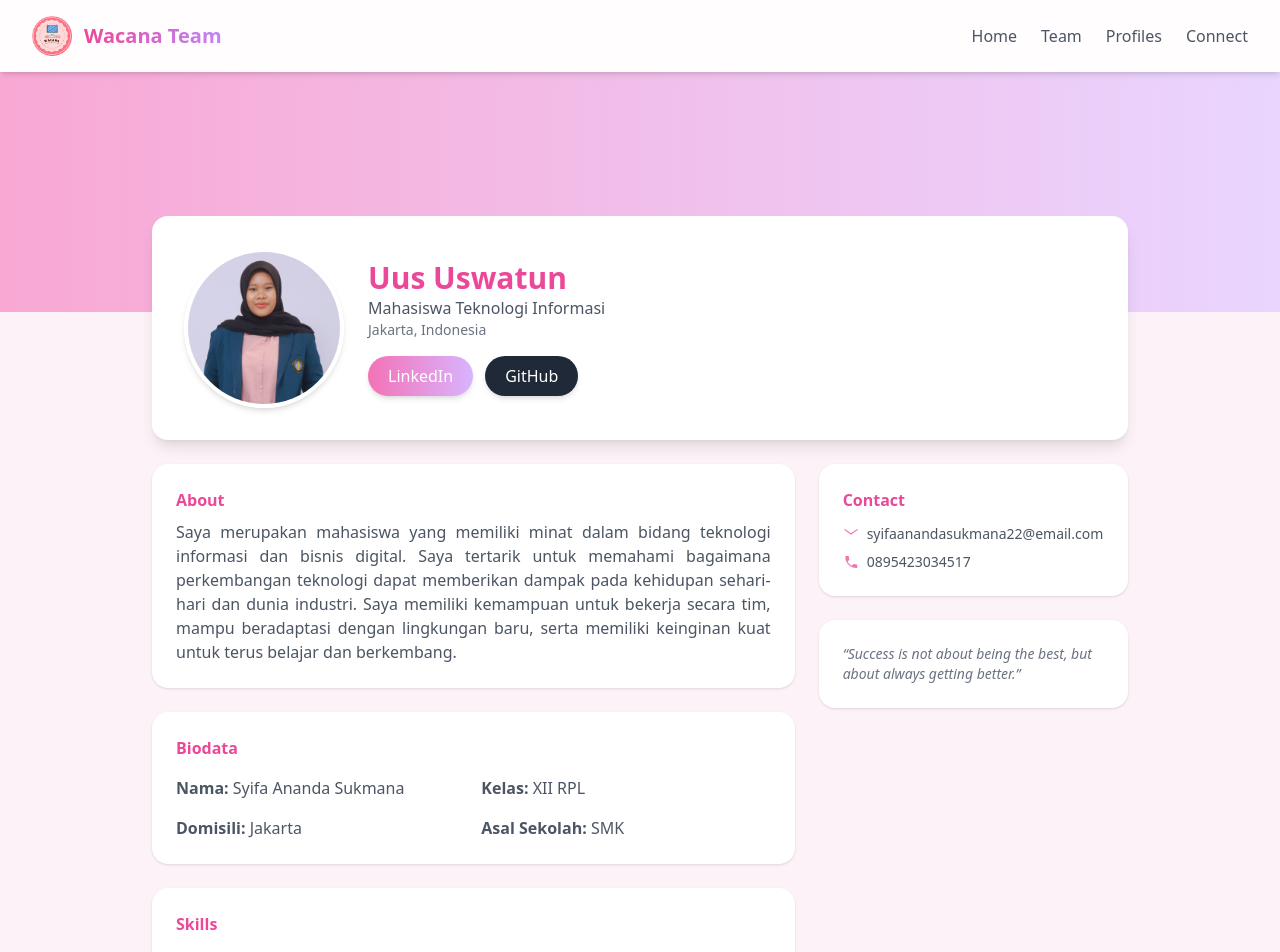
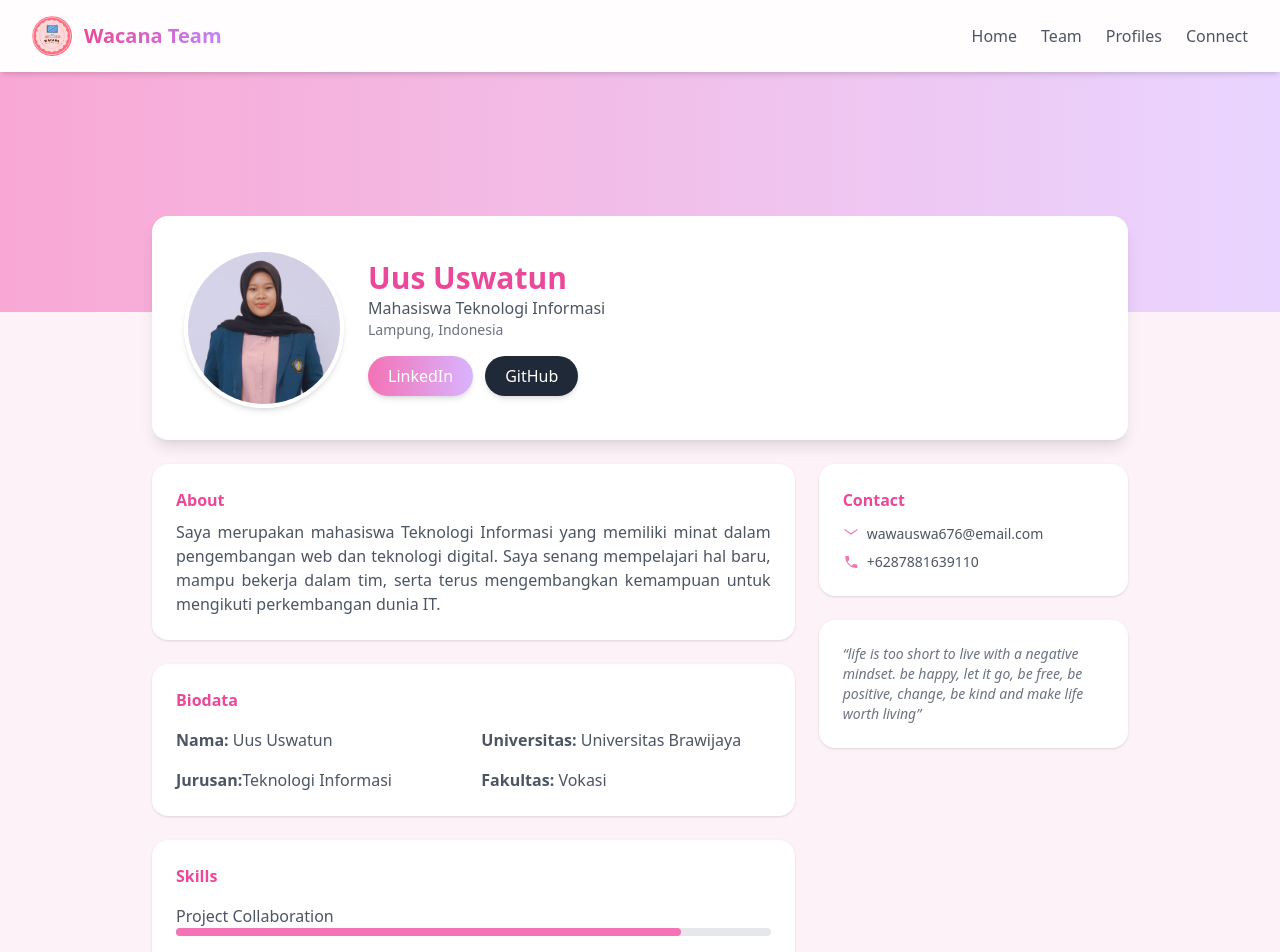
Before and after one commit to syifaananda22/project-reactjs, a React (Vite) app: page /wawa in a window 1280 px wide. Shown: the top 952 px of the page. Built offline with nearby package versions, Linux system fonts and the light colour scheme.

Commit message:
Update profile Wawa

```diff
--- a/src/pages/Wawa.jsx
+++ b/src/pages/Wawa.jsx
@@ -27,13 +27,13 @@ export default function Wawa() {
               </h1>
 
               <p className="text-gray-600">Mahasiswa Teknologi Informasi</p>
-              <p className="text-gray-500 text-sm">Jakarta, Indonesia</p>
+              <p className="text-gray-500 text-sm">Lampung, Indonesia</p>
 
               {/* BUTTON */}
               <div className="flex gap-3 mt-4">
 
                 <a
-                  href="https://www.linkedin.com/in/syifa-ananda-sukmana"
+                  href="www.linkedin.com/in/wawauswa676"
                   target="_blank"
                   rel="noopener noreferrer"
                   className="flex items-center gap-2 px-5 py-2 rounded-full text-white
@@ -44,7 +44,7 @@ export default function Wawa() {
                 </a>
 
                 <a
-                  href="https://github.com/syifaananda22"
+                  href="https://github.com/Wawaaaa0101"
                   target="_blank"
                   rel="noopener noreferrer"
                   className="flex items-center gap-2 px-5 py-2 rounded-full text-white
@@ -73,11 +73,7 @@ export default function Wawa() {
           <div className="bg-white p-6 rounded-2xl shadow hover:shadow-xl transition">
             <h2 className="font-bold text-pink-500 mb-2">About</h2>
             <p className="text-gray-600 text-justify">
-              Saya merupakan mahasiswa yang memiliki minat dalam bidang teknologi informasi
-              dan bisnis digital. Saya tertarik untuk memahami bagaimana perkembangan teknologi
-              dapat memberikan dampak pada kehidupan sehari-hari dan dunia industri.
-              Saya memiliki kemampuan untuk bekerja secara tim, mampu beradaptasi dengan
-              lingkungan baru, serta memiliki keinginan kuat untuk terus belajar dan berkembang.
+              Saya merupakan mahasiswa Teknologi Informasi yang memiliki minat dalam pengembangan web dan teknologi digital. Saya senang mempelajari hal baru, mampu bekerja dalam tim, serta terus mengembangkan kemampuan untuk mengikuti perkembangan dunia IT.
             </p>
           </div>
 
@@ -86,21 +82,22 @@ export default function Wawa() {
             <h2 className="font-bold text-pink-500 mb-4">Biodata</h2>
 
             <div className="grid grid-cols-2 gap-4 text-gray-600">
-              <p><b>Nama:</b> Syifa Ananda Sukmana</p>
-              <p><b>Kelas:</b> XII RPL</p>
-              <p><b>Domisili:</b> Jakarta</p>
-              <p><b>Asal Sekolah:</b> SMK</p>
+              <p><b>Nama:</b> Uus Uswatun</p>
+              <p><b>Universitas:</b> Universitas Brawijaya</p>
+              <p><b>Jurusan:</b>Teknologi Informasi</p>
+              <p><b>Fakultas:</b> Vokasi</p>
             </div>
           </div>
 
           {/* SKILLS */}
+
           <div className="bg-white p-6 rounded-2xl shadow hover:shadow-xl transition">
             <h2 className="font-bold text-pink-500 mb-4">Skills</h2>
 
             {[
-              { name: "Website Development", level: "80%" },
-              { name: "Product Management", level: "70%" },
-              { name: "Digital Marketing", level: "90%" },
+              { name: "Project Collaboration", level: "85%" },
+              { name: "UI/UX Design", level: "75%" },
+              { name: "Website Design", level: "60%" },
             ].map((skill, i) => (
               <div key={i} className="mb-3">
                 <p className="text-gray-600">{skill.name}</p>
@@ -128,7 +125,7 @@ export default function Wawa() {
               <svg className="w-4 h-4 fill-pink-400" viewBox="0 0 24 24">
                 <path d="M2 4h20v16h-20v-16zm10 7l10-7h-20l10 7zm0 2l-10-7v14h20v-14l-10 7z"/>
               </svg>
-              syifaanandasukmana22@email.com
+              wawauswa676@email.com
             </div>
 
             {/* PHONE */}
@@ -136,15 +133,14 @@ export default function Wawa() {
               <svg className="w-4 h-4 fill-pink-400" viewBox="0 0 24 24">
                 <path d="M6.6 10.8c1.5 3 3.7 5.2 6.7 6.7l2.2-2.2c.3-.3.7-.4 1.1-.3 1.2.4 2.5.6 3.8.6.6 0 1 .4 1 1v3.5c0 .6-.4 1-1 1-9.4 0-17-7.6-17-17 0-.6.4-1 1-1h3.5c.6 0 1 .4 1 1 0 1.3.2 2.6.6 3.8.1.4 0 .8-.3 1.1l-2.6 2.7z"/>
               </svg>
-              0895423034517
+              +6287881639110
             </div>
 
           </div>
 
-          {/* QUOTES 🔥 */}
+          {/* QUOTES */}
           <div className="bg-white p-6 rounded-2xl shadow italic text-gray-500 text-sm">
-            “Success is not about being the best,
-            but about always getting better.”
+            “life is too short to live with a negative mindset. be happy, let it go, be free, be positive, change, be kind and make life worth living”
           </div>
 
         </div>
```
